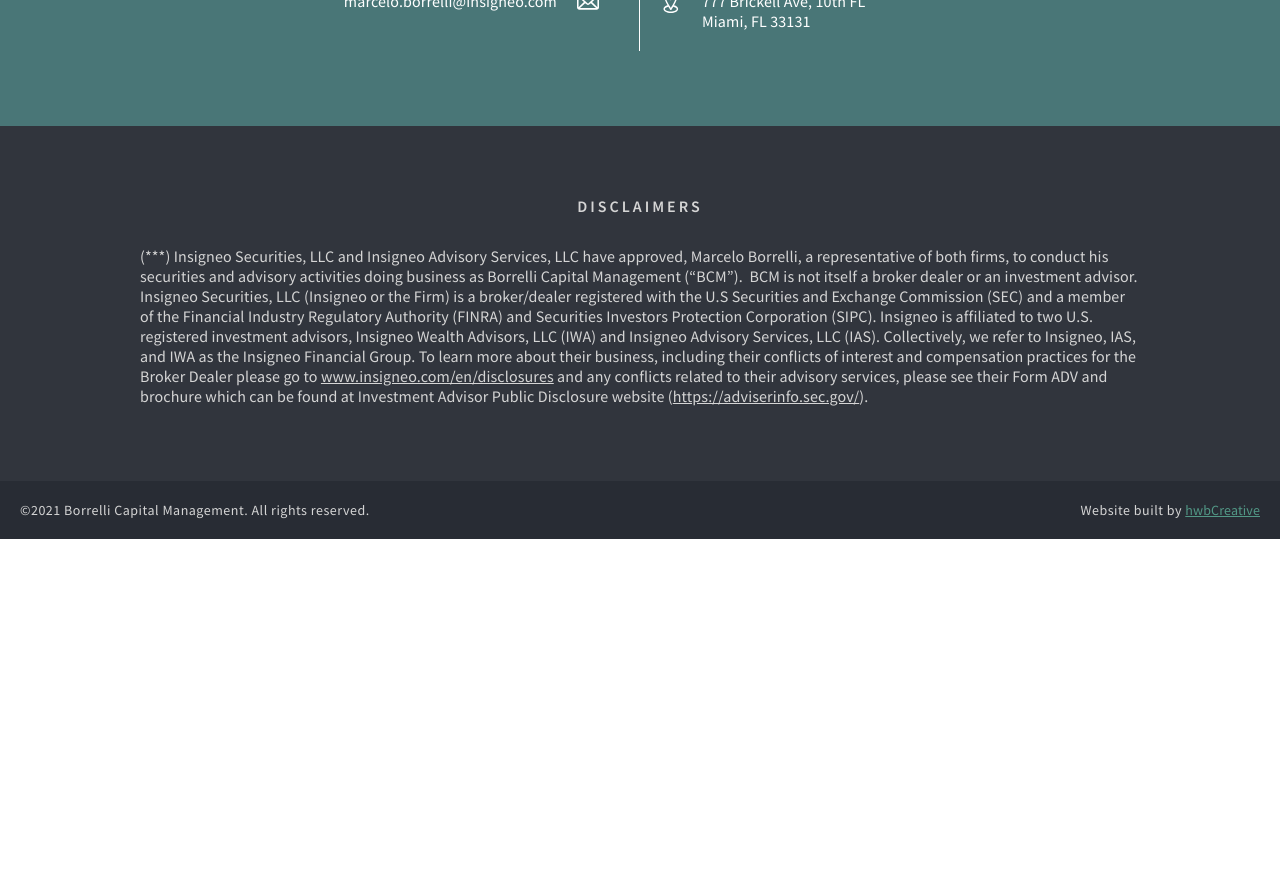
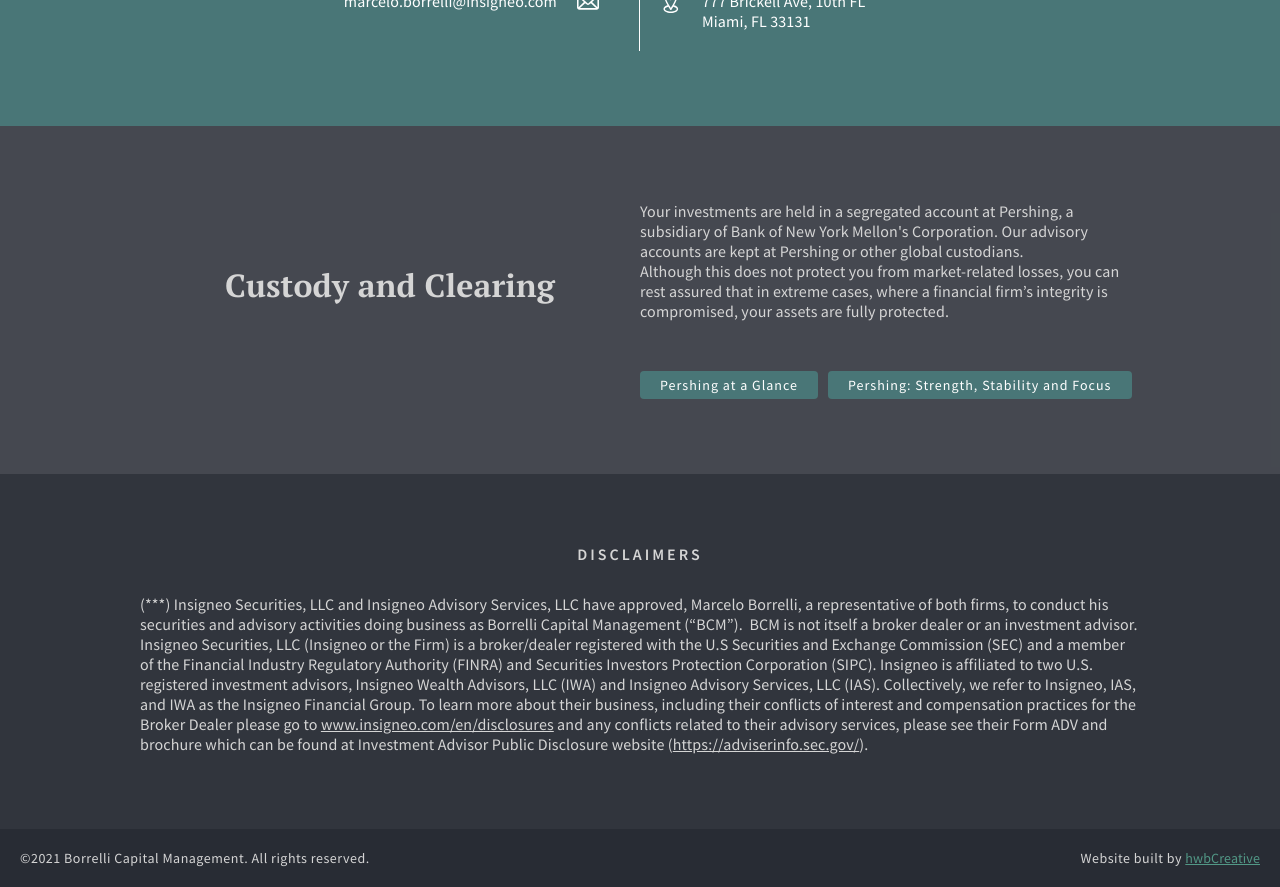
Before and after one commit to hborrelli1/borrellicapitalmgt, a React (Create React App) app: page / in a window 1280 px wide. Shown: the part 1820-2707 px from the top of the page. Before the commit the page ends 2359 px from the top, so only its background shows below. Built offline with nearby package versions, Linux system fonts and the light colour scheme.

Commit message:
Add custody clearing section.

```diff
--- a/src/components/App/App.js
+++ b/src/components/App/App.js
@@ -3,6 +3,7 @@
 import About from '../About/About';
 import Services from '../Services/Services';
 import Contact from '../Contact/Contact';
+import CustodyClearing from '../CustodyClearing/CustodyClearing';
 import Disclaimers from '../Disclaimers/Disclaimers';
 import Footer from '../Footer/Footer';
 
@@ -16,6 +17,7 @@
       <About />
       <Services />
       <Contact />
+      <CustodyClearing />
       <Disclaimers />
       <Footer />
     </div>
--- /dev/null
+++ b/src/components/CustodyClearing/CustodyClearing.js
@@ -0,0 +1,20 @@
+const CustodyClearing = () => {
+  return (
+    <div id="CustodyClearing" className="custody-clearing container">
+      <div className="content">
+        <div className="section-header">
+          <h2 className="section-title">Custody and Clearing</h2>
+        </div>
+        <div className="info">
+          <p>Your investments are held in a segregated account at Pershing, a subsidiary of Bank of New York Mellon's Corporation. Our advisory accounts are kept at Pershing or other global custodians.
+          <br/>
+          Although this does not protect you from market-related losses, you can rest assured that in extreme cases, where a financial firm’s integrity is compromised, your assets are fully protected.</p>
+          <a href="https://www.pershing.com/_global-assets/pdf/pershing-at-a-glance.pdf" target="_blank">Pershing at a Glance</a>
+          <a href="https://www.pershing.com/_global-assets/pdf/understanding-the-protection-of-client-assets.pdf" target="_blank">Pershing: Strength, Stability and Focus</a>
+        </div>
+      </div>
+    </div>
+  );
+}
+
+export default CustodyClearing;
--- /dev/null
+++ b/src/components/CustodyClearing/CustodyClearing.scss
@@ -0,0 +1,80 @@
+#CustodyClearing {
+  background-color: rgba($light-gray, .9);
+  .content {
+    display: flex;
+    align-items: center;
+
+    .section-header, .info {
+      width: 50%;
+      flex-flow: wrap;
+    }
+
+    .section-header {
+      h2 {
+        padding: 0 20px;
+        color: $lightest-gray;
+      }
+    }
+
+    .info {
+      p {
+        color: $lightest-gray;
+        margin-bottom: 30px;
+      }
+      a {
+        display: inline-block;
+        background-color:$dark-green;
+        padding: 5px 20px;
+        font-size: 14px;
+        font-family: 'Source Sans Pro', sans-serif;
+        font-weight: 400;
+        letter-spacing: 1px;
+        color: #fff;
+        border: 0;
+        border-radius: 4px;
+        margin-top: 20px;
+        text-decoration: none;
+        transition: all .2s;
+        &:hover {
+          opacity: .7;
+          cursor: pointer;
+          background-color: darken($dark-green, 2%);
+        }
+        &:first-of-type {
+          margin-right: 10px;
+        }
+      }
+    }
+  }
+  // @media  screen and (max-width: 900px) {
+  //   .photo-col,
+  //   .content-col {
+  //     padding: 20px;
+  //   }
+  //   .photo-col {
+  //     align-items: flex-start;
+  //     padding-left: 0px;
+  //   }
+  //   .content-col {
+  //     padding-right: 0px;
+  //   }
+  // }
+  @media  screen and (max-width: 900px) {
+    .content {
+      flex-flow:column;
+
+      .section-header, .info {
+        width: 100%;
+      }
+
+      .info {
+        a {
+          text-align: center;
+          display: block;
+          width: fit-content;
+          margin: 10px auto 10px !important;
+        }
+      }
+    }
+  }
+}
--- a/src/scss/Application.scss
+++ b/src/scss/Application.scss
@@ -12,5 +12,6 @@
 @import '../components/About/About';
 @import '../components/Services/Services';
 @import '../components/Contact/Contact';
+@import '../components/CustodyClearing/CustodyClearing';
 @import '../components/Disclaimers/Disclaimers';
 @import '../components/Footer/Footer';
```
